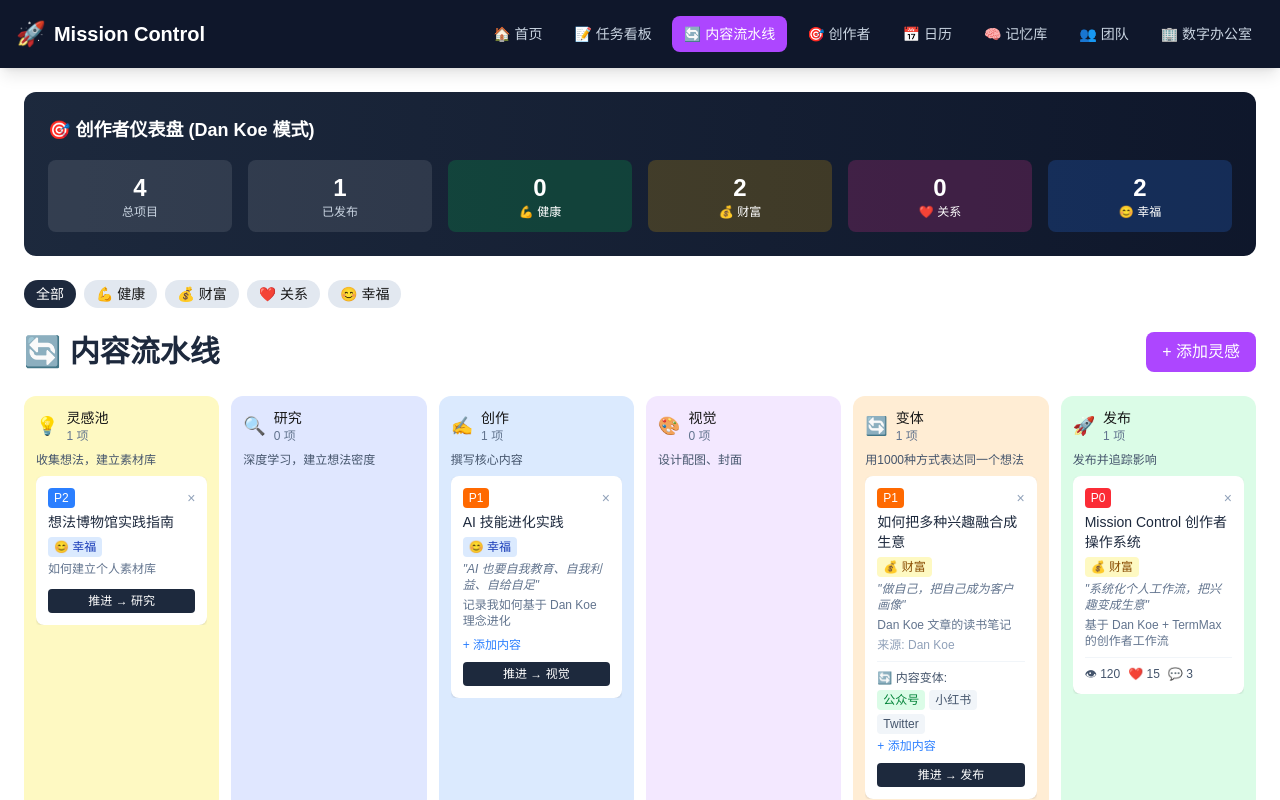
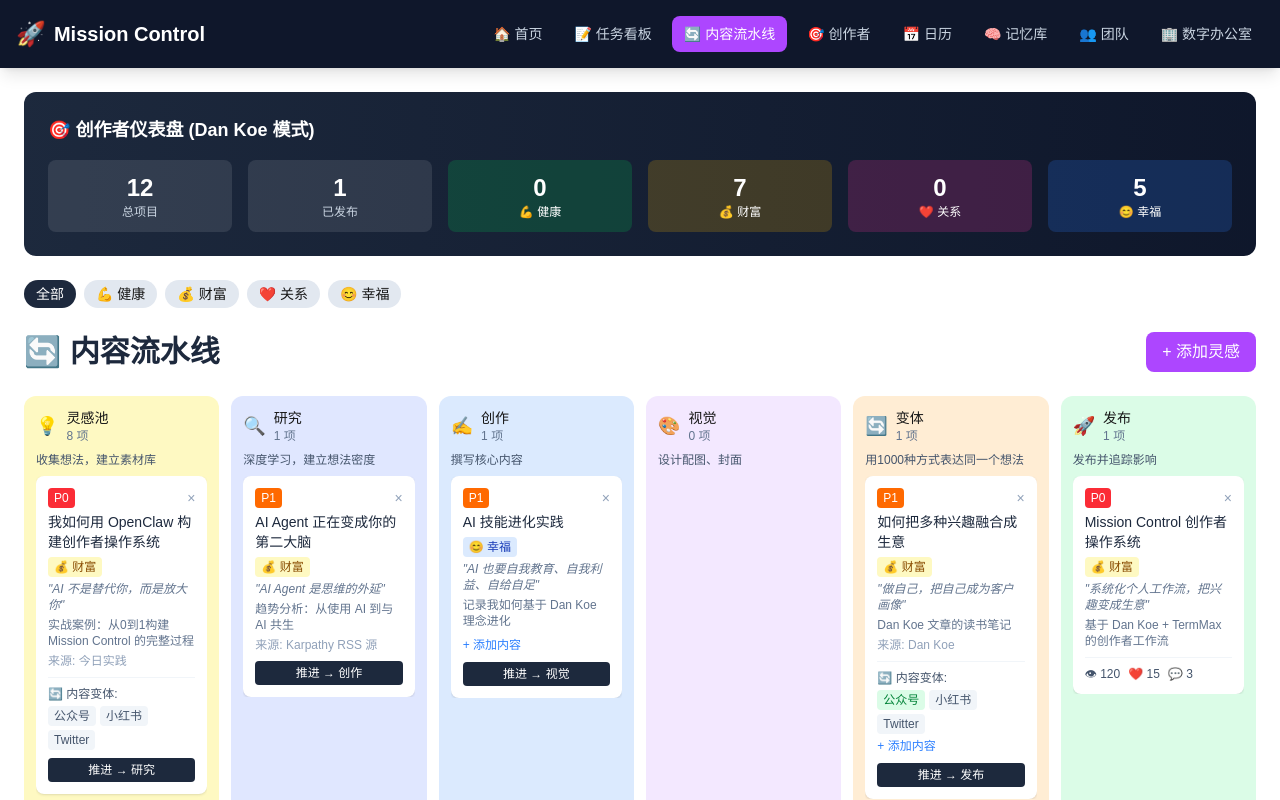
Before and after one commit to aazh2026/mission-control, a Next.js app: page /pipeline in a window 1280 px wide. Shown: the top 800 px of the page. Built offline with nearby package versions, Linux system fonts and the light colour scheme; no server answers.

Commit message:
feat: Add curated content topics based on user profile
- Organize 8 content ideas by priority (P0/P1/P2)

- Add content variant planning for multi-platform publishing

- Update Pipeline with new topic ideas

- Create content topics library in idea-museum

```diff
--- a/src/app/pipeline/page.tsx
+++ b/src/app/pipeline/page.tsx
@@ -106,6 +106,104 @@ const initialItems: PipelineItem[] = [
     status: "in_progress",
     eternalMarket: "happiness",
     coreIdea: "AI 也要自我教育、自我利益、自给自足"
+  },
+  // ===== 新增选题（基于用户画像组织）=====
+  {
+    _id: "10",
+    title: "我如何用 OpenClaw 构建创作者操作系统",
+    stage: "idea",
+    description: "实战案例：从0到1构建 Mission Control 的完整过程",
+    priority: "P0",
+    status: "pending",
+    eternalMarket: "wealth",
+    coreIdea: "AI 不是替代你，而是放大你",
+    source: "今日实践",
+    variants: [
+      { platform: "公众号", format: "长文教程", content: "", status: "pending" },
+      { platform: "小红书", format: "3图说清楚", content: "", status: "pending" },
+      { platform: "Twitter", format: "10条线程", content: "", status: "pending" }
+    ],
+    createdAt: Date.now()
+  },
+  {
+    _id: "11",
+    title: "Dan Koe 的多兴趣理论，我实践了30天",
+    stage: "idea",
+    description: "验证报告：多兴趣融合是否真的可行？",
+    priority: "P0",
+    status: "pending",
+    eternalMarket: "happiness",
+    coreIdea: "不要 niche down，要兴趣融合",
+    source: "Skill Evolution 系统",
+    createdAt: Date.now()
+  },
+  {
+    _id: "12",
+    title: "AI Agent 正在变成你的第二大脑",
+    stage: "research",
+    description: "趋势分析：从使用 AI 到与 AI 共生",
+    priority: "P1",
+    status: "pending",
+    eternalMarket: "wealth",
+    coreIdea: "AI Agent 是思维的外延",
+    source: "Karpathy RSS 源",
+    createdAt: Date.now()
+  },
+  {
+    _id: "13",
+    title: "一人企业的技术栈 2025",
+    stage: "idea",
+    description: "完整工具链：内容创作 → 分发 → 自动化",
+    priority: "P1",
+    status: "pending",
+    eternalMarket: "wealth",
+    coreIdea: "用最简单的工具构建一人公司",
+    createdAt: Date.now()
+  },
+  {
+    _id: "14",
+    title: "从国学经典到 AI 自动化：我的知识管理进化",
+    stage: "idea",
+    description: "个人故事：传统智慧 × 现代工具的融合",
+    priority: "P1",
+    status: "pending",
+    eternalMarket: "happiness",
+    coreIdea: "悟道修行与效率工具并不矛盾",
+    createdAt: Date.now()
+  },
+  {
+    _id: "15",
+    title: "为什么我不再追求 work-life balance",
+    stage: "idea",
+    description: "观点文章：追求融合而非平衡",
+    priority: "P2",
+    status: "pending",
+    eternalMarket: "happiness",
+    coreIdea: "work-life integration > work-life balance",
+    createdAt: Date.now()
+  },
+  {
+    _id: "16",
+    title: "AI 时代的通才生存指南",
+    stage: "idea",
+    description: "深度长文：第二次文艺复兴的通才优势",
+    priority: "P2",
+    status: "pending",
+    eternalMarket: "wealth",
+    coreIdea: "AI 时代，通才 > 专才",
+    source: "Dan Koe, Naval, Paul Graham",
+    createdAt: Date.now()
+  },
+  {
+    _id: "17",
+    title: "我追踪了100个创作者，发现的成功模式",
+    stage: "idea",
+    description: "数据分析：从 RSS 源中提取创作者规律",
+    priority: "P2",
+    status: "pending",
+    eternalMarket: "wealth",
+    coreIdea: "成功创作者的共同特征",
+    createdAt: Date.now()
   },
   {
     _id: "3",
```
